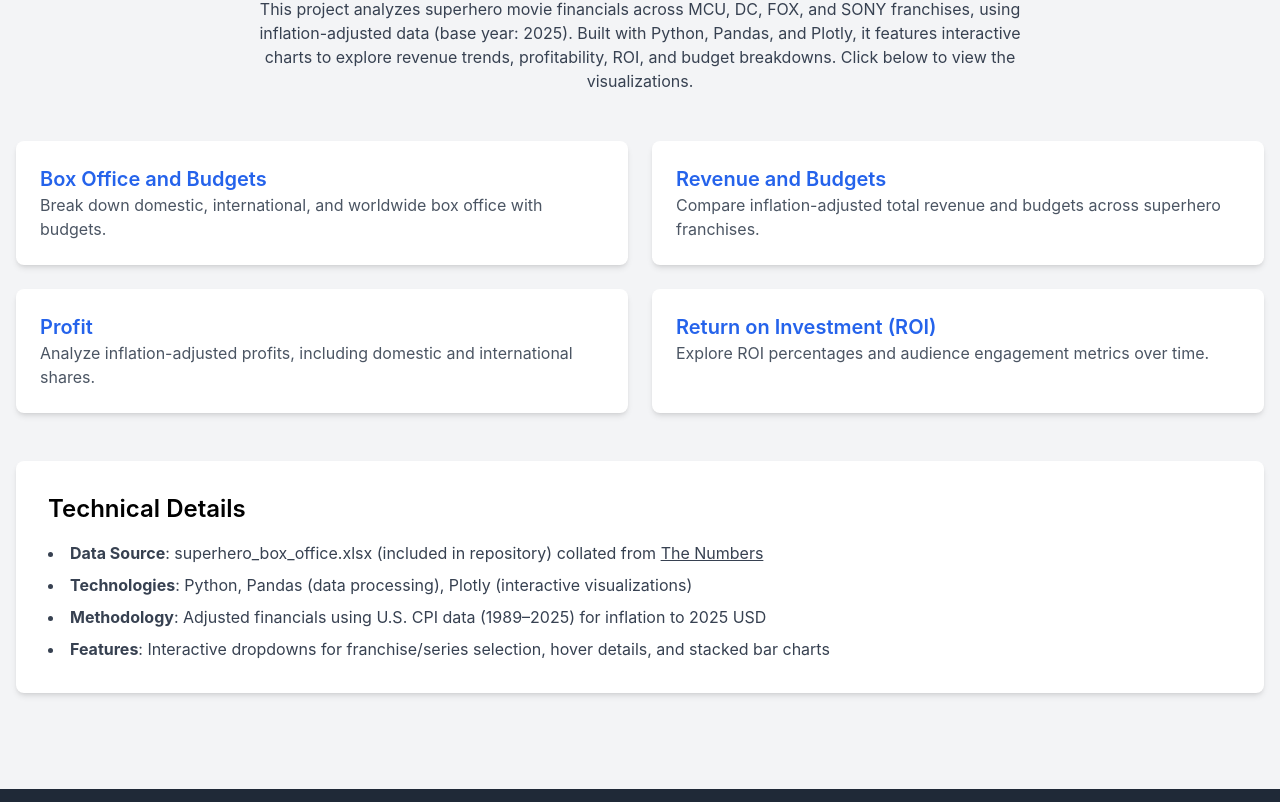
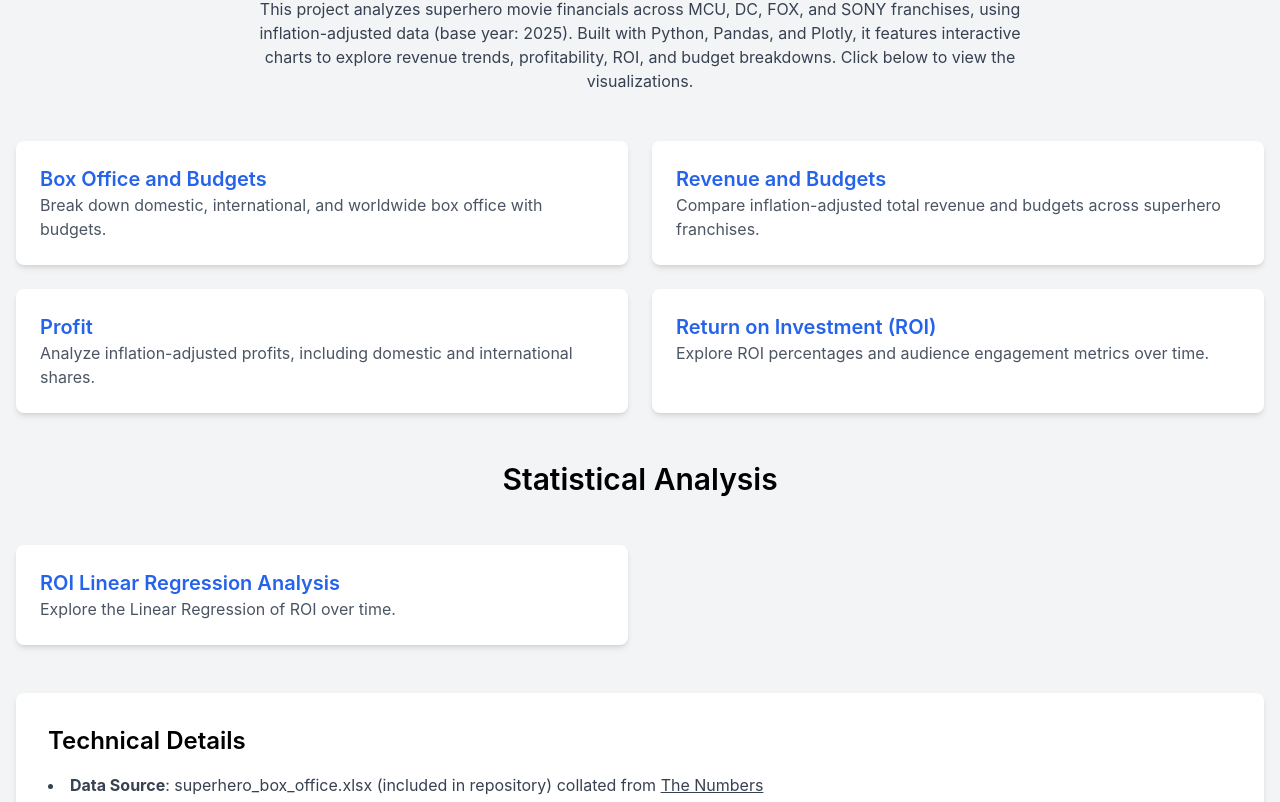
Before and after one commit to MarcusWesley/superhero-movie-boxoffice-analysis, a plain HTML site: page docs/index.html in a window 1280 px wide. Shown: the part 251-1053 px from the top of the page. Drawn offline with nearby package versions, Linux system fonts and the light colour scheme.

Commit message:
Add files via upload

```diff
--- a/docs/index.html
+++ b/docs/index.html
@@ -56,6 +56,15 @@
                 <p class="text-gray-600">Explore ROI percentages and audience engagement metrics over time.</p>
             </a>
         </section>
+        <section class="mb-12 text-center">
+            <h2 class="text-3xl font-semibold mb-4">Statistical Analysis</h2>
+        </section>
+        <section class="grid grid-cols-1 md:grid-cols-2 gap-6 mb-12">
+            <a href="SuperheroMovieROILinearRegression.html" class="chart-card bg-white p-6 rounded-lg shadow-md hover:shadow-lg">
+                <h3 class="text-xl font-semibold text-blue-600">ROI Linear Regression Analysis</h3>
+                <p class="text-gray-600">Explore the Linear Regression of ROI over time.</p>
+            </a>
+        </section>
 
         <!-- Technical Details -->
         <section class="bg-white p-8 rounded-lg shadow-md mb-12">
```
